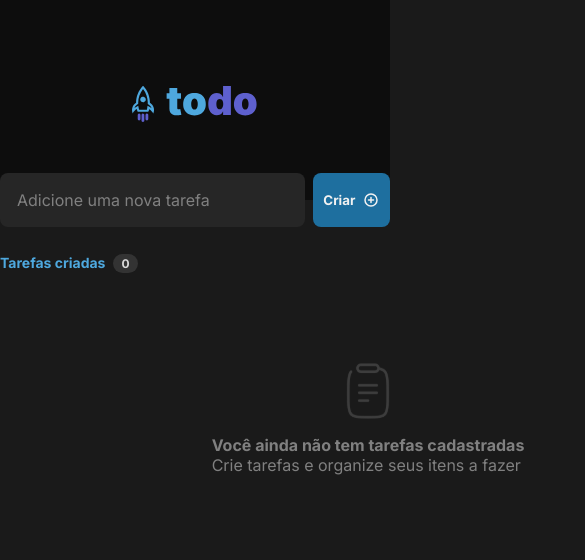
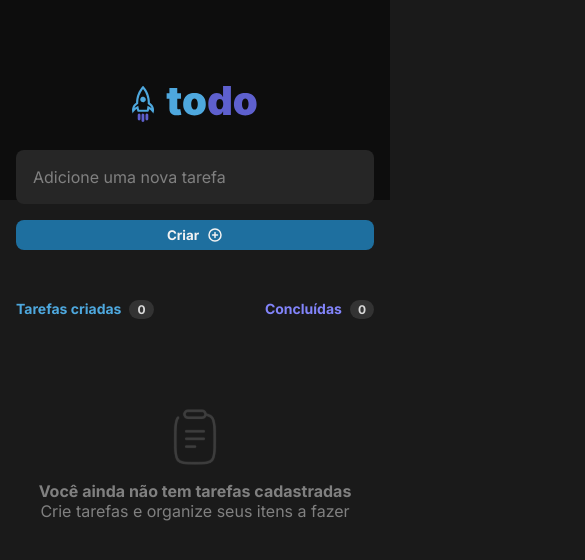
Before and after one commit to GTM35/to-do-list, a React (Vite) app: page / in a window 390 px wide. Shown: the top 560 px of the page, 585 px wide, since content can reach past the window. Built offline with nearby package versions, Linux system fonts and the light colour scheme.

Commit message:
:sparkles: feat: Versão mobile

```diff
--- a/src/App.module.css
+++ b/src/App.module.css
@@ -38,6 +38,12 @@
   justify-content: center;
   gap: 0.5rem;
   height: 3.375rem;
+
+  @media (max-width: 767px) {
+    flex-direction: column;
+    gap: 1rem;
+    height: fit-content;
+  }
 }
 
 .ListTasksContainer {
@@ -48,6 +54,10 @@
   justify-content: center;
   flex-direction: column;
   gap: 1.5rem;
+
+  @media (max-width: 767px) {
+    width: 100%;
+  }
 }
 
 .listTasks {
@@ -57,3 +67,9 @@
   flex-direction: column;
   gap: 0.75rem;
 }
+
+main {
+  @media (max-width: 767px) {
+    padding: 0 16px;
+  }
+}
--- a/src/Components/Button/styles.module.css
+++ b/src/Components/Button/styles.module.css
@@ -13,6 +13,13 @@
   line-height: 140%;
   max-width: 5.625rem;
   width: 100%;
+
+  @media (max-width: 767px) {
+    width: 100%;
+    max-width: none;
+    height: 30px;
+    flex: none;
+  }
 }
 
 .button:hover {
--- a/src/Components/Empty/style.module.css
+++ b/src/Components/Empty/style.module.css
@@ -16,4 +16,6 @@
   flex-direction: column;
   color: var(--gray-300);
   font-size: 1rem;
+  width: 100%;
+  text-align: center;
 }
```
